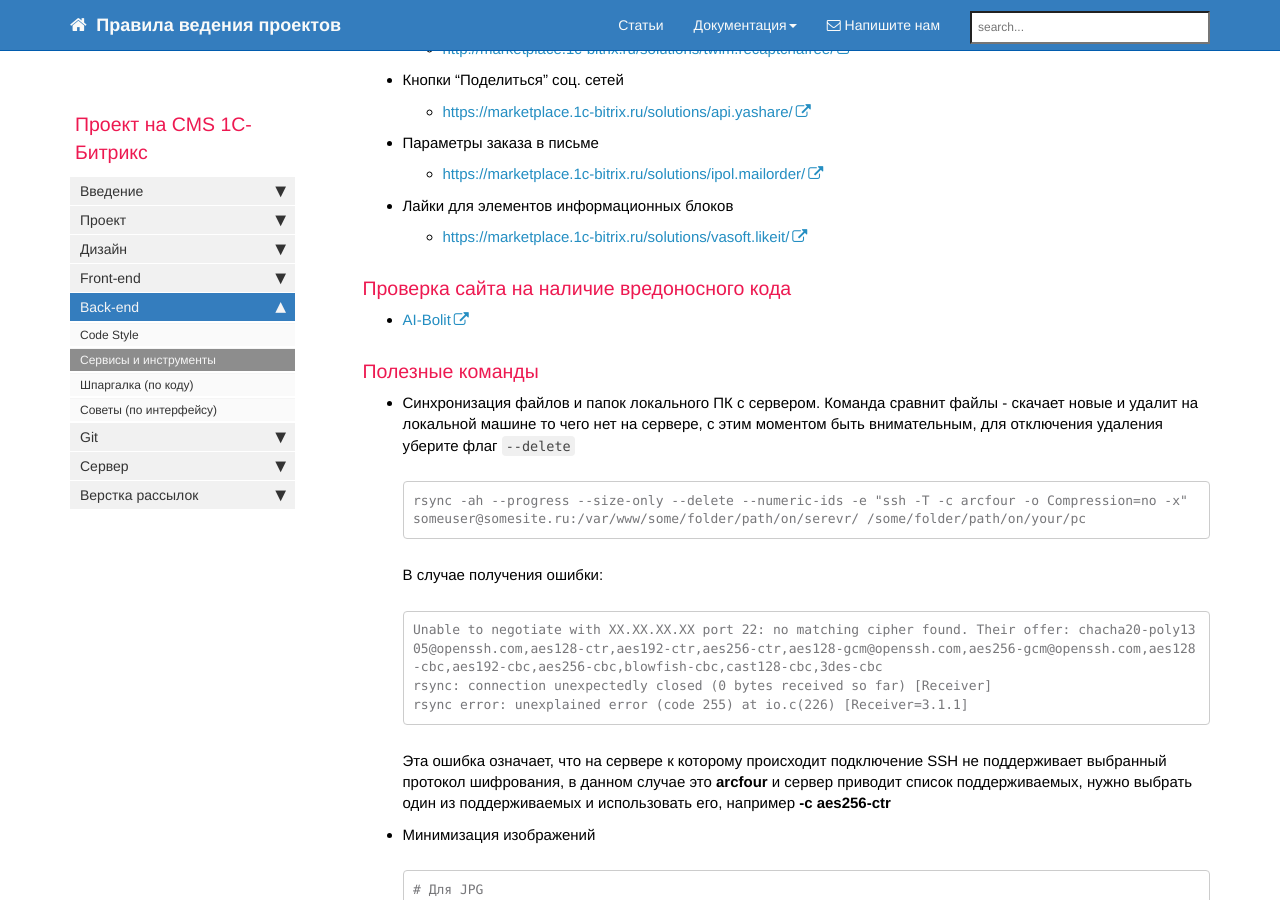
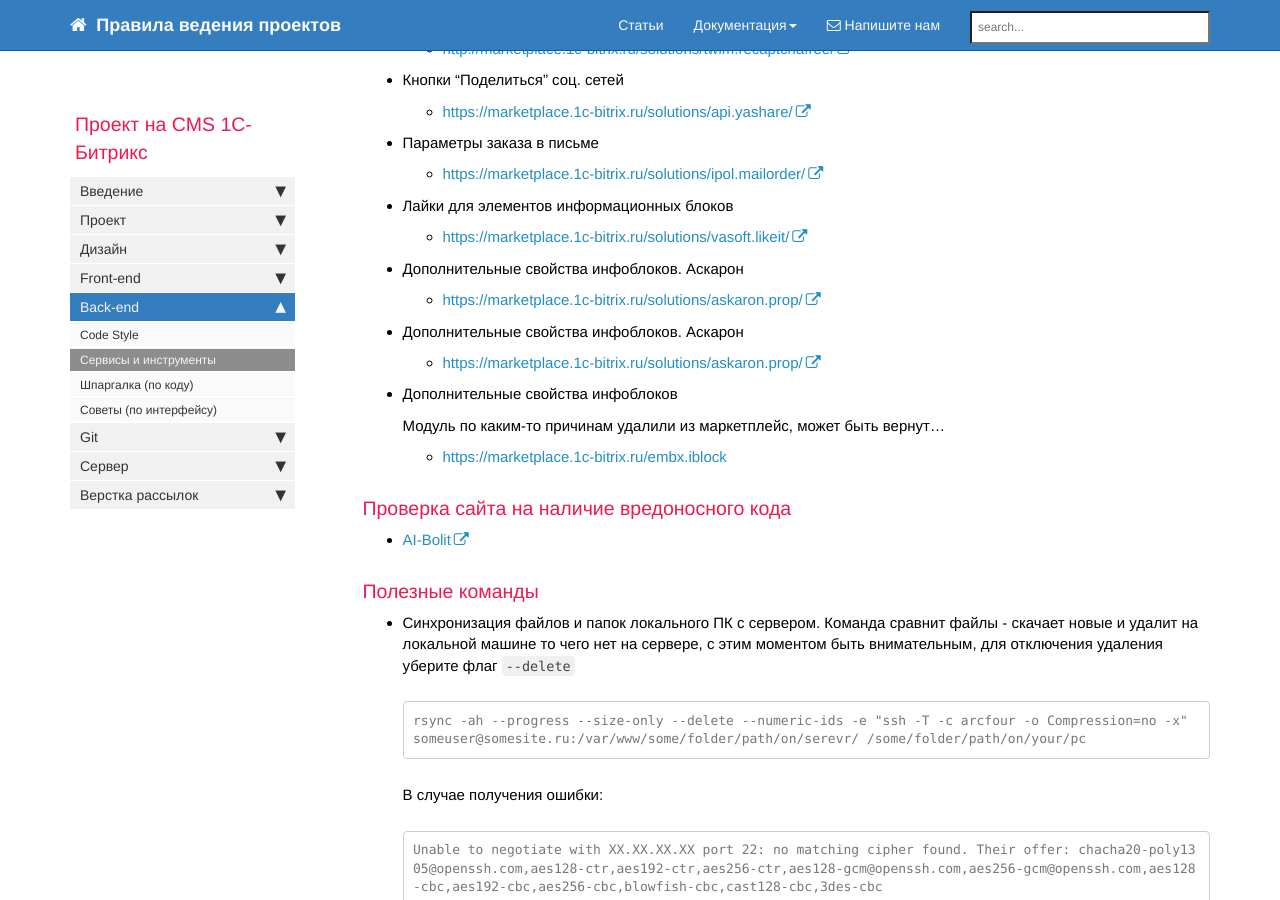
Before and after one commit to gdecider/gdecider.github.io, a Jekyll site: the page built from pages/bx/bx_back-tools.md, in a window 1280 px wide and 900 px high, scrolled down 949 px. Built offline with Jekyll 4.4.1, drawn with Linux system fonts in a browser that asks for light colours; nearby versions of some CDN libraries; comment, search, counter and statistics services are not loaded.

Commit message:
Update bx_back-tools.md

```diff
--- a/pages/bx/bx_back-tools.md
+++ b/pages/bx/bx_back-tools.md
@@ -65,6 +65,20 @@ toc: false
 * Лайки для элементов информационных блоков
 
   * [https://marketplace.1c-bitrix.ru/solutions/vasoft.likeit/](https://marketplace.1c-bitrix.ru/solutions/vasoft.likeit/)
+
+* Дополнительные свойства инфоблоков. Аскарон
+
+  * [https://marketplace.1c-bitrix.ru/solutions/askaron.prop/](https://marketplace.1c-bitrix.ru/solutions/askaron.prop/)
+
+* Дополнительные свойства инфоблоков. Аскарон
+
+  * [https://marketplace.1c-bitrix.ru/solutions/askaron.prop/](https://marketplace.1c-bitrix.ru/solutions/askaron.prop/)
+
+* Дополнительные свойства инфоблоков
+
+  Модуль по каким-то причинам удалили из маркетплейс, может быть вернут...
+
+  * [https://marketplace.1c-bitrix.ru/embx.iblock](Дополнительные свойства инфоблоков)
 
 ### Проверка сайта на наличие вредоносного кода
 
```
